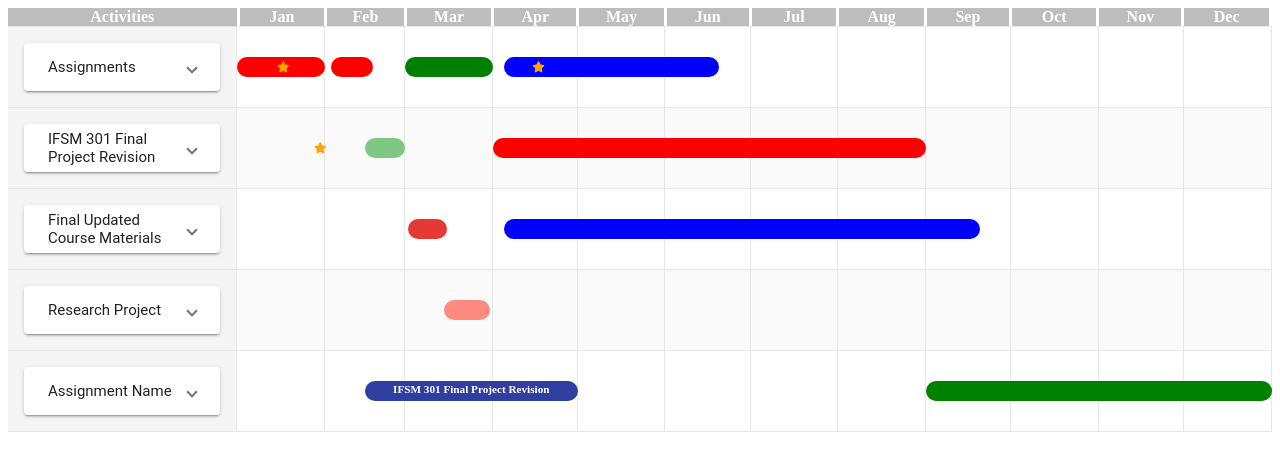
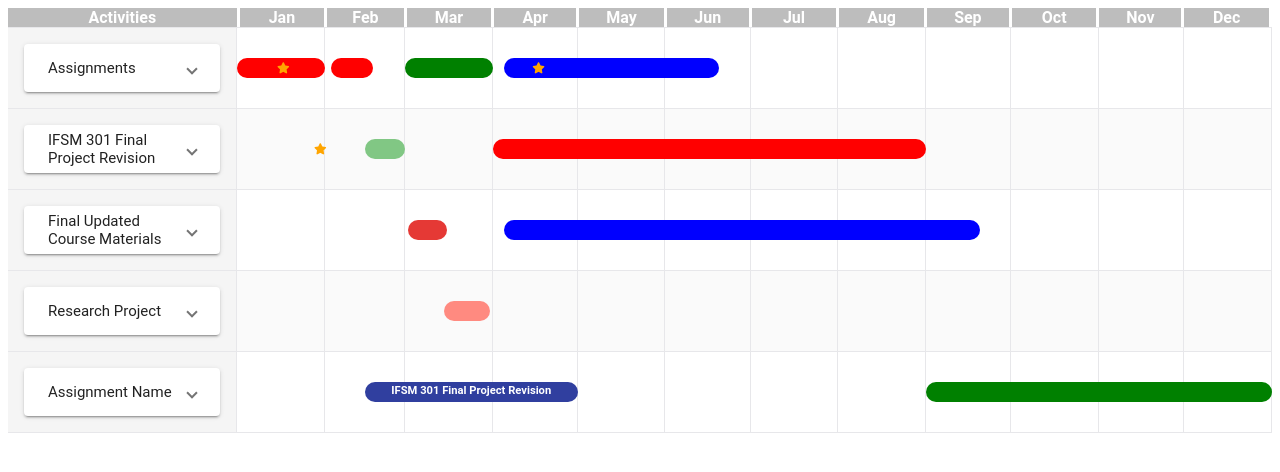
Before and after one commit to jbird526/angular-ivy-pjxlhz, an Angular app: page / in a window 1280 px wide. Shown: the top 472 px of the page. Built offline with nearby package versions, Linux system fonts and the light colour scheme.

Commit message:
1 file modified

```diff
--- a/src/styles.css
+++ b/src/styles.css
@@ -1,2 +1,5 @@
 /* Add application styles & imports to this file! */
 @import '~@angular/material/prebuilt-themes/indigo-pink.css';
+body {
+  font-family: 'Roboto', sans-serif;
+}
```
